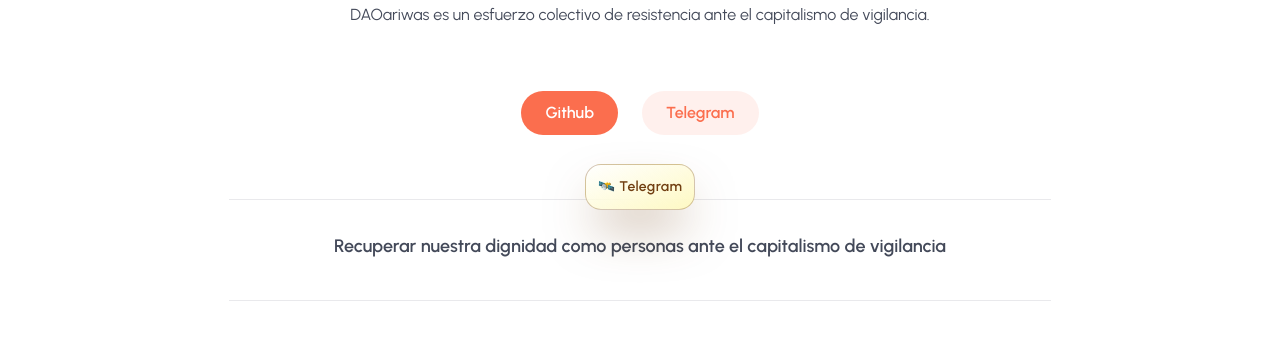
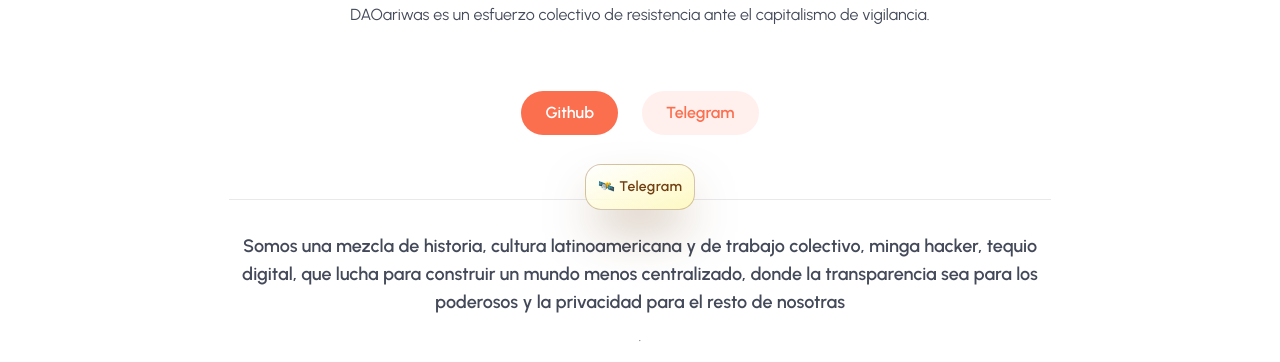
Before and after one commit to NymLatam/DAOawariuas, an Astro site: page / in a window 1280 px wide. Shown: the part 566-928 px from the top of the page. Built offline with nearby package versions, Linux system fonts and the light colour scheme; Astro itself is replaced by a stand-in of ours.

Commit message:
manifiesto

```diff
--- a/src/components/HeroSection.astro
+++ b/src/components/HeroSection.astro
@@ -46,8 +46,8 @@
                 </div>
                 <div class="hidden py-8 mt-16 border-y border-gray-100 dark:border-gray-800 sm:flex justify-center">
                     <div class="text-center">
-                        <h6 class="text-lg font-semibold text-gray-700 dark:text-white">Recuperar nuestra dignidad como personas ante el capitalismo de vigilancia</h6>
-                        <p class="mt-2 text-gray-500"></p>
+                        <h6 class="text-lg font-semibold text-gray-700 dark:text-white"> Somos una mezcla de historia, cultura latinoamericana y de trabajo colectivo, minga hacker, tequio digital, que lucha para construir un mundo menos centralizado, donde la transparencia sea para los poderosos y la privacidad para el resto de nosotras</h6>
+                        <p class="mt-2 text-gray-500">.</p>
                     </div>
 
 
```
